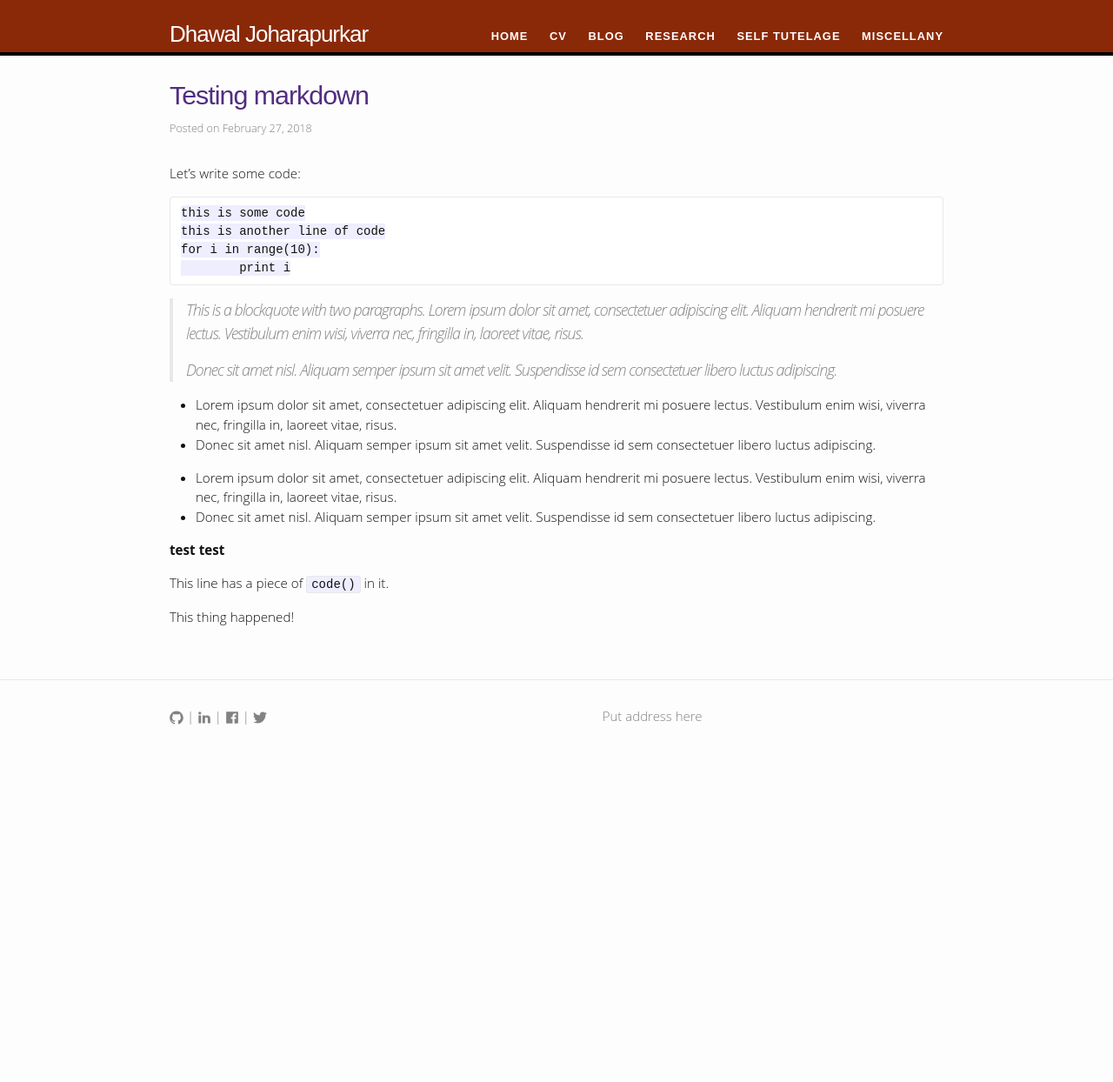
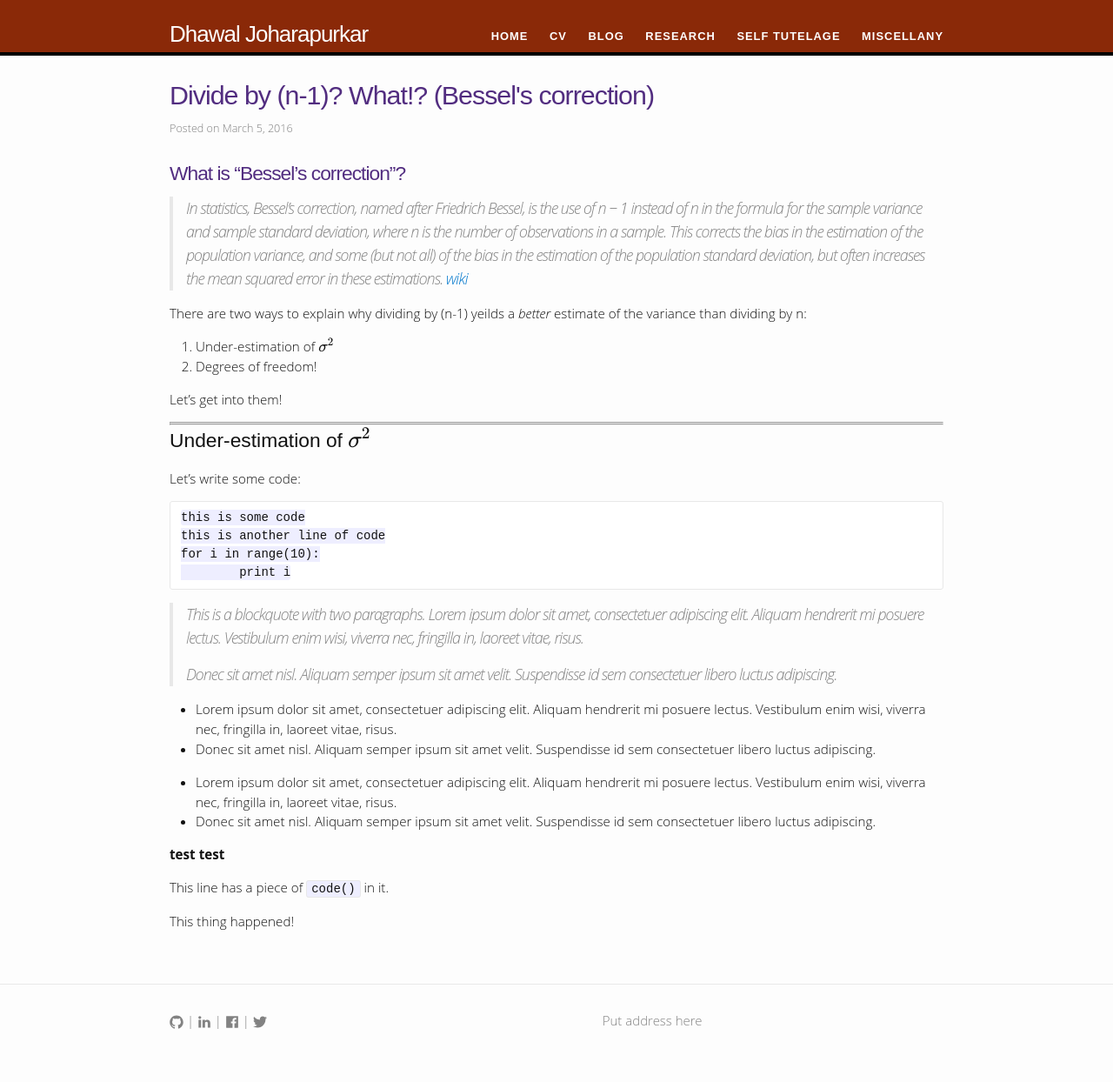
Before and after one commit to dhawaljoh/dhawaljoh.github.io, a Jekyll site: the page built from _posts/2016-03-05-Divide-by-n-1.md, in a window 1280 px wide. Shown: the whole page at 87% size. Built offline with Jekyll 4.4.1, drawn with Linux system fonts in a browser that asks for light colours; formulas are drawn with MathJax 3; comment, search, counter and statistics services are not loaded; before the commit the page ends 900 px from its top, so only the background shows below that.

Commit message:
updated bessel's correction blog

```diff
--- a/_config.yml
+++ b/_config.yml
@@ -27,6 +27,3 @@ markdown: kramdown
 # Other Options
 permalink: blog/:year/:month/:title/
 excerpt_separator: "<!--more-->"
-
-gems:
-  - jekyll-last-modified-at
--- a/_posts/2016-02-28-markdown-testing.md
+++ b/_posts/2016-03-05-Divide-by-n-1.md
@@ -1,10 +1,30 @@
 ---
 layout: post
-title:  "Testing markdown"
-date:   2018-02-27 15:36:27
+title:  "Divide by (n-1)? What!? (Bessel's correction)"
+date:   2016-03-05 15:36:27
 author: Dhawal Joharapurkar
+<!-- published: false -->
 ---
 
+<script src="http://cdn.mathjax.org/mathjax/latest/MathJax.js?config=TeX-AMS-MML_HTMLorMML" type="text/javascript"></script>
+
+
+# What is "Bessel's correction"?
+
+>In statistics, Bessel's correction, named after Friedrich Bessel, is the use of n − 1 instead of n in the formula for the sample variance and sample standard deviation, where n is the number of observations in a sample. This corrects the bias in the estimation of the population variance, and some (but not all) of the bias in the estimation of the population standard deviation, but often increases the mean squared error in these estimations. <a href="https://en.wikipedia.org/wiki/Bessel%27s_correction" target="_blank">wiki</a>
+
+
+There are two ways to explain why dividing by (n-1) yeilds a *better* estimate of the variance than dividing by n:
+
+1. Under-estimation of $$ \sigma^2 $$
+2. Degrees of freedom!
+
+Let's get into them!
+
+* * *
+* * *
+
+## Under-estimation of $$ \sigma^2 $$
 
 Let's write some code:
 
```
Also changed, not shown: blog.md (+1 -1 lines).
